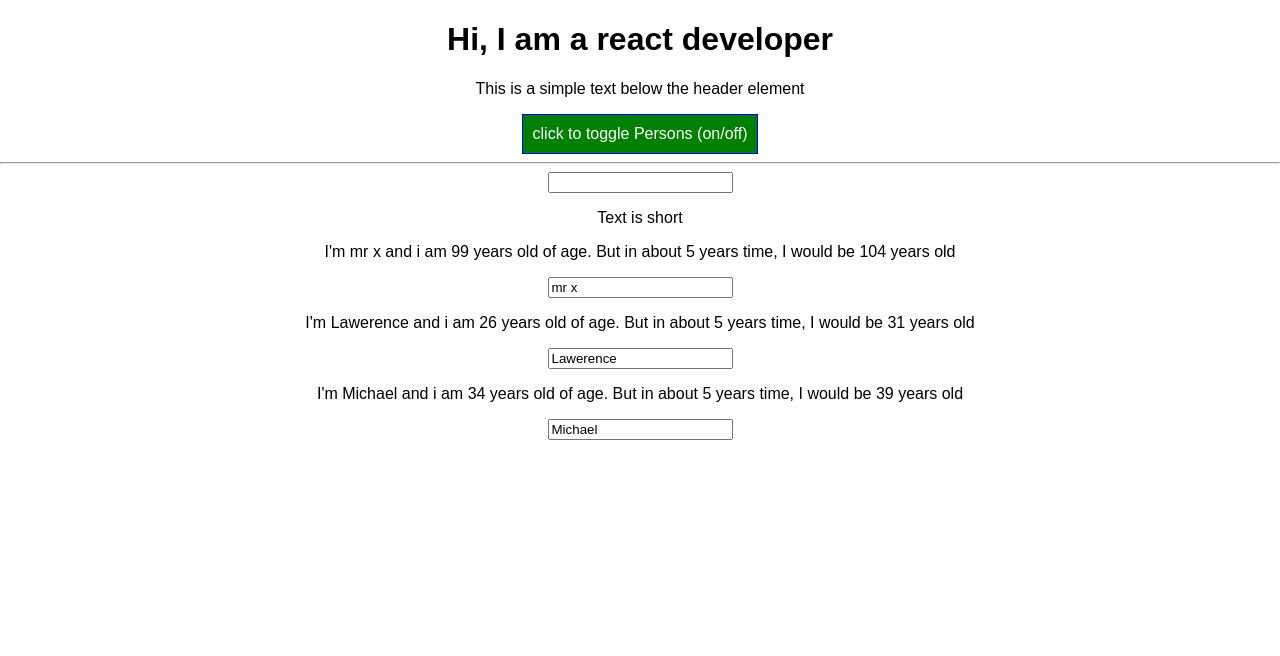
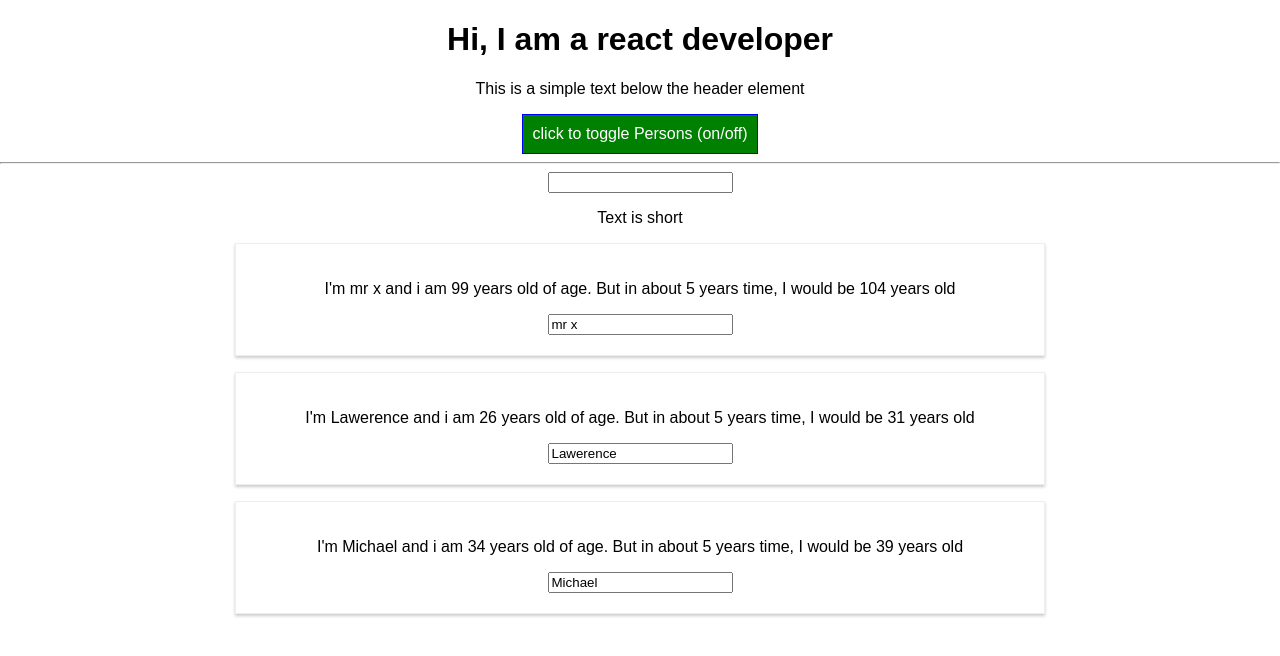
Before and after one commit to Emmychriss/reactTests, a React app: page / in a window 1280 px wide. Both pictures are taken after a click on the button "click to toggle Persons (on/off)". Shown: the top 656 px of the page. Built offline with nearby package versions, Linux system fonts and the light colour scheme.

Commit message:
used css module style import

```diff
--- a/src/Person/Person.js
+++ b/src/Person/Person.js
@@ -1,12 +1,11 @@
 import React from "react";
-import "./Person.css";
+import Classes from "./Person.css";
 
 const fiveYears = 5;
 
 const person = (props) => {
-
   return (
-    <div className="Person">
+    <div className={Classes.Person}>
       <p onClick={props.clickDel}>
         I'm {props.name} and i am {props.age} years old of age. But in about{" "}
         {fiveYears} years time, I would be {+props.age + fiveYears} years old
```
